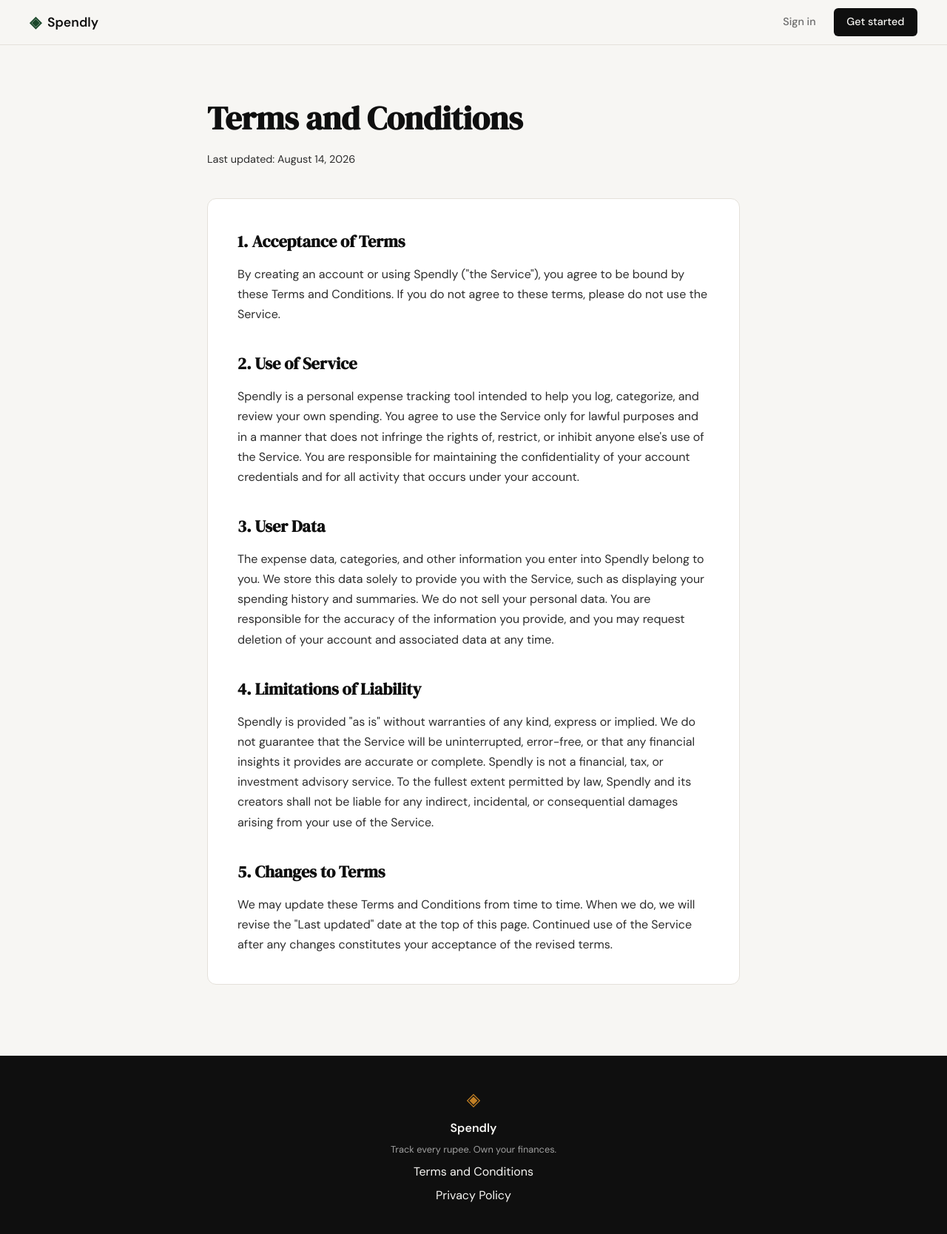
After one commit to gozepriyabrata-hash/SpenDee, a Flask app: page /terms in a window 1280 px wide. The commit adds this page. Shown: the whole page at 74% size. Run offline with Flask 3, Linux system fonts and the light colour scheme.

Commit message:
landing: add terms and conditions page and route

```diff
--- a/app.py
+++ b/app.py
@@ -20,6 +20,11 @@ def register():
 @app.route("/login")
 def login():
     return render_template("login.html")
+
+
+@app.route("/terms")
+def terms():
+    return render_template("terms.html")
 
 
 # ------------------------------------------------------------------ #
--- a/static/css/style.css
+++ b/static/css/style.css
@@ -369,6 +369,56 @@ a { color: inherit; text-decoration: none; }
 }
 
 /* ------------------------------------------------------------------ */
+/* Legal pages                                                         */
+/* ------------------------------------------------------------------ */
+
+.legal {
+    padding: 4rem 2rem 6rem;
+}
+
+.legal-inner {
+    max-width: 720px;
+    margin: 0 auto;
+}
+
+.legal-title {
+    font-family: var(--font-display);
+    font-size: clamp(2rem, 4vw, 2.75rem);
+    color: var(--ink);
+    margin-bottom: 0.5rem;
+}
+
+.legal-updated {
+    color: var(--ink-faint);
+    font-size: 0.9rem;
+    margin-bottom: 2.5rem;
+}
+
+.legal-card {
+    background: var(--paper-card);
+    border: 1px solid var(--border);
+    border-radius: var(--radius-md);
+    padding: 2.5rem;
+}
+
+.legal h2 {
+    font-family: var(--font-display);
+    font-size: 1.4rem;
+    color: var(--ink);
+    margin-top: 2.25rem;
+    margin-bottom: 0.75rem;
+}
+
+.legal h2:first-child {
+    margin-top: 0;
+}
+
+.legal p {
+    color: var(--ink-soft);
+    line-height: 1.7;
+}
+
+/* ------------------------------------------------------------------ */
 /* Auth pages                                                          */
 /* ------------------------------------------------------------------ */
 
--- a/templates/base.html
+++ b/templates/base.html
@@ -34,7 +34,7 @@
             <span class="brand-icon">◈</span>
             <span class="footer-name">Spendly</span>
             <p class="footer-copy">Track every rupee. Own your finances.</p>
-            <a href="#">Terms and Conditions</a>
+            <a href="{{ url_for('terms') }}">Terms and Conditions</a>
             <a href="#">Privacy Policy</a>
         </div>
     </footer>
--- /dev/null
+++ b/templates/terms.html
@@ -0,0 +1,62 @@
+{% extends "base.html" %}
+
+{% block title %}Terms and Conditions — Spendly{% endblock %}
+
+{% block content %}
+
+<section class="legal">
+    <div class="legal-inner">
+        <h1 class="legal-title">Terms and Conditions</h1>
+        <p class="legal-updated">Last updated: August 14, 2026</p>
+
+        <div class="legal-card">
+            <h2>1. Acceptance of Terms</h2>
+            <p>
+                By creating an account or using Spendly ("the Service"), you agree to be
+                bound by these Terms and Conditions. If you do not agree to these terms,
+                please do not use the Service.
+            </p>
+
+            <h2>2. Use of Service</h2>
+            <p>
+                Spendly is a personal expense tracking tool intended to help you log,
+                categorize, and review your own spending. You agree to use the Service
+                only for lawful purposes and in a manner that does not infringe the
+                rights of, restrict, or inhibit anyone else's use of the Service. You
+                are responsible for maintaining the confidentiality of your account
+                credentials and for all activity that occurs under your account.
+            </p>
+
+            <h2>3. User Data</h2>
+            <p>
+                The expense data, categories, and other information you enter into
+                Spendly belong to you. We store this data solely to provide you with
+                the Service, such as displaying your spending history and summaries.
+                We do not sell your personal data. You are responsible for the
+                accuracy of the information you provide, and you may request deletion
+                of your account and associated data at any time.
+            </p>
+
+            <h2>4. Limitations of Liability</h2>
+            <p>
+                Spendly is provided "as is" without warranties of any kind, express or
+                implied. We do not guarantee that the Service will be uninterrupted,
+                error-free, or that any financial insights it provides are accurate or
+                complete. Spendly is not a financial, tax, or investment advisory
+                service. To the fullest extent permitted by law, Spendly and its
+                creators shall not be liable for any indirect, incidental, or
+                consequential damages arising from your use of the Service.
+            </p>
+
+            <h2>5. Changes to Terms</h2>
+            <p>
+                We may update these Terms and Conditions from time to time. When we do,
+                we will revise the "Last updated" date at the top of this page.
+                Continued use of the Service after any changes constitutes your
+                acceptance of the revised terms.
+            </p>
+        </div>
+    </div>
+</section>
+
+{% endblock %}
```
